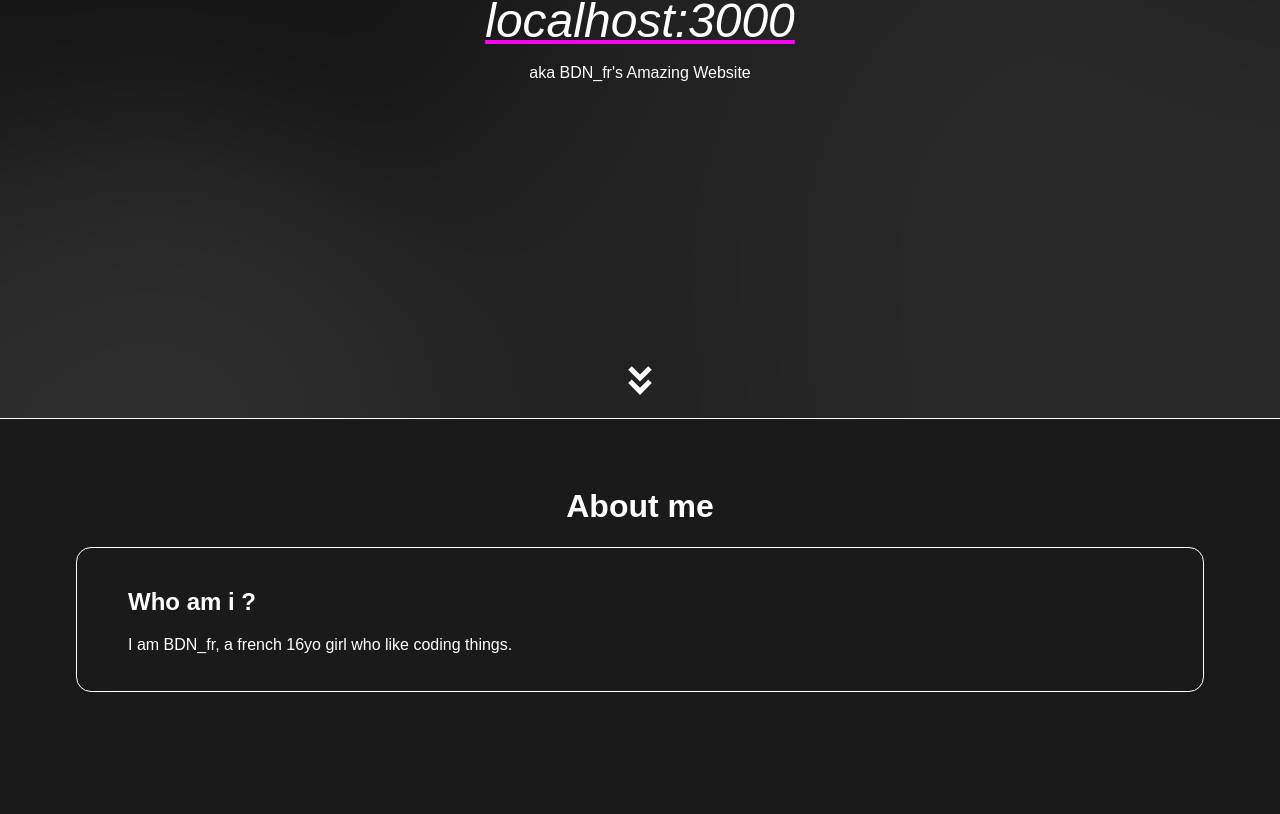
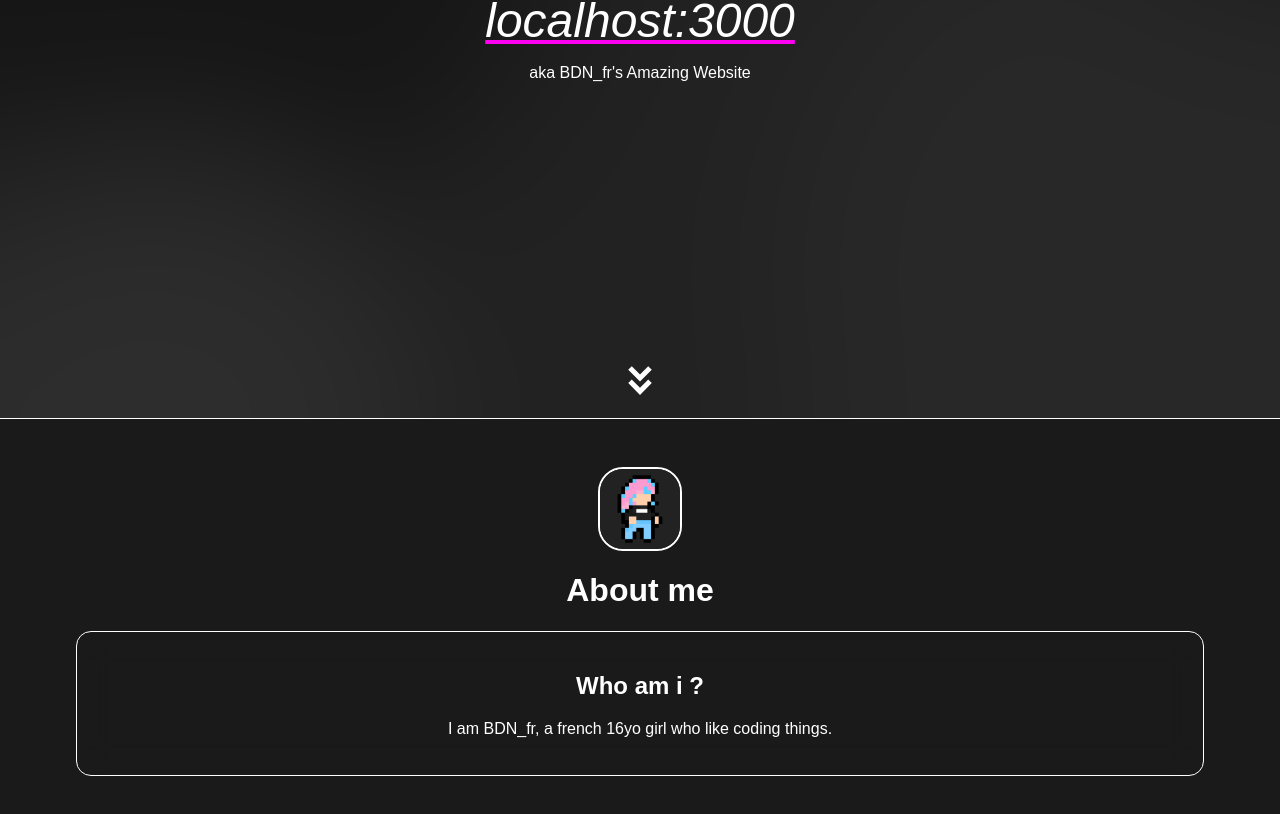
Before and after one commit to BDN-fr/website, a Next.js app: page / in a window 1280 px wide. Shown: the part 382-1196 px from the top of the page. Built offline with nearby package versions, Linux system fonts and the light colour scheme.

Commit message:
Adding things

```diff
--- a/src/app/page.css
+++ b/src/app/page.css
@@ -25,4 +25,7 @@
 .question {
     width: 100%;
     margin-bottom: 2em;
+    * {
+        text-align: center;
+    }
 }
--- a/src/app/page.js
+++ b/src/app/page.js
@@ -33,6 +33,7 @@ export default function Home() {
             <WelcomeTitle/>
             <MouseFollowingGradient/>
             <div className='content' style={{width: '80%'}}>
+                <img src='/img/pfp.png' className='avatar'/>
                 <h1>About me</h1>
                 {/* TODO: Change this shitty look */}
                 <QuestionDiv question='Who am i ?'>
--- a/src/components/mouseFollowingGradient.css
+++ b/src/components/mouseFollowingGradient.css
@@ -13,3 +13,9 @@
     transform: translate(-50%, -50%);
     z-index: -1;
 }
+
+@media (pointer: coarse) {
+    #mouse-following-gradient {
+        display: none;
+    }
+}
```
